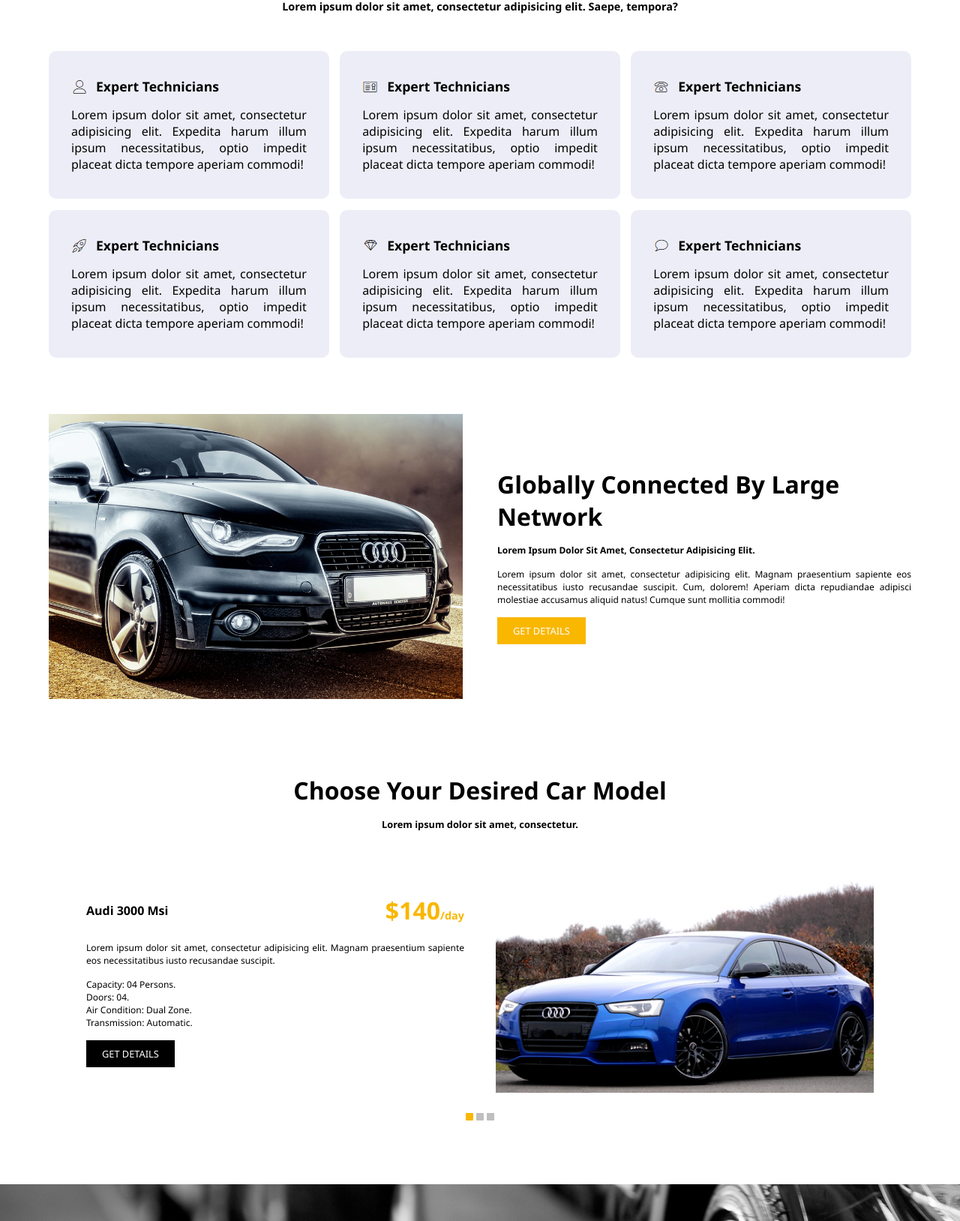
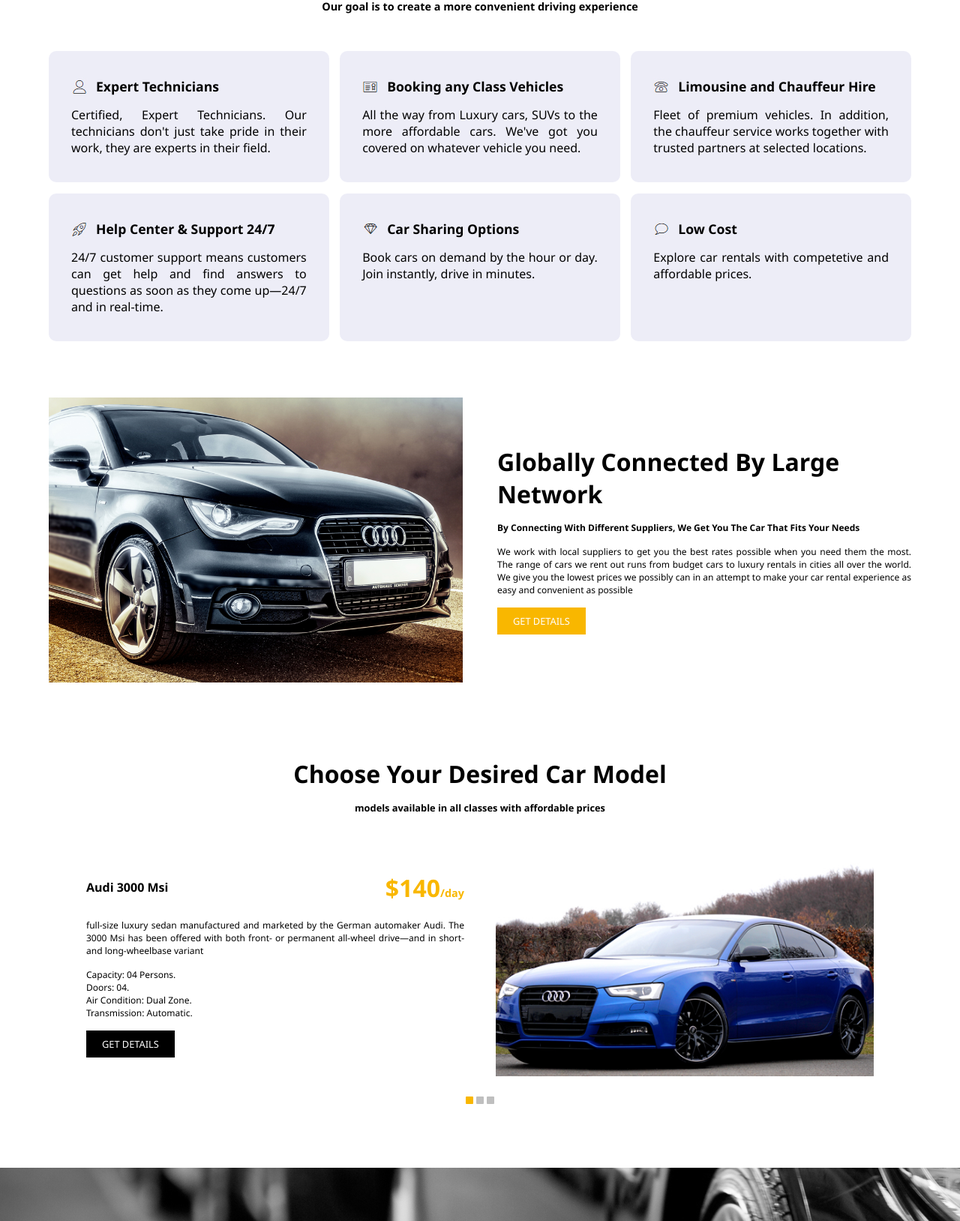
Before and after one commit to amrali21/amrali21.github.io, a plain HTML site: page carStore/index.html in a window 1280 px wide. Shown: the part 704-2332 px from the top of the page at 75% size. Drawn offline with Linux system fonts and the light colour scheme.

Commit message:
edit content

```diff
--- a/carStore/index.html
+++ b/carStore/index.html
@@ -29,9 +29,9 @@
 		<div class="wrapper">
 			<aside>
 				<h3>The royal essence of journey</h3>
-				<h1>Relaxed journey ever</h1>
-				<p>Lorem ipsum dolor sit amet, consectetur adipisicing elit. Reiciendis, asperiores maxime incidunt
-					sequi sapiente dolore!</p>
+				<h1>Most Relaxed Journey ever</h1>
+				<p>Car rentals has the vehicle selection, convenient locations and commitment to service you need to
+					make your business trip, vacation or special event</p>
 				<a href="#" class="yell-butt">rent car now</a>
 			</aside>
 
@@ -59,38 +59,44 @@
 	<section id="services">
 		<header class="wrapper">
 			<h1>what services we offer to our clients</h1>
-			<h6>Lorem ipsum dolor sit amet, consectetur adipisicing elit. Saepe, tempora?</h6>
+			<h6>Our goal is to create a more convenient driving experience
+			</h6>
 		</header>
 		<div class="wrapper">
 			<article>
 				<h2 style="background-image: url('images/icons/ico1.jpg');">Expert Technicians</h2>
-				<p>Lorem ipsum dolor sit amet, consectetur adipisicing elit. Expedita harum illum ipsum necessitatibus,
-					optio impedit placeat dicta tempore aperiam commodi!</p>
+				<p>Certified, Expert Technicians. Our technicians don't just take pride in their work, they are experts
+					in their field.</p>
 			</article>
 			<article>
-				<h2 style="background-image: url('images/icons/ico2.jpg');">Expert Technicians</h2>
-				<p>Lorem ipsum dolor sit amet, consectetur adipisicing elit. Expedita harum illum ipsum necessitatibus,
-					optio impedit placeat dicta tempore aperiam commodi!</p>
+				<h2 style="background-image: url('images/icons/ico2.jpg');">Booking any Class Vehicles
+				</h2>
+				<p>All the way from Luxury cars, SUVs to the more affordable cars. We've got you covered on whatever
+					vehicle you need.</p>
 			</article>
 			<article>
-				<h2 style="background-image: url('images/icons/ico3.jpg');">Expert Technicians</h2>
-				<p>Lorem ipsum dolor sit amet, consectetur adipisicing elit. Expedita harum illum ipsum necessitatibus,
-					optio impedit placeat dicta tempore aperiam commodi!</p>
+				<h2 style="background-image: url('images/icons/ico3.jpg');">Limousine and Chauffeur Hire
+				</h2>
+				<p>Fleet of premium vehicles. In addition, the chauffeur service works together with trusted partners at
+					selected locations.
+
+				</p>
 			</article>
 			<article>
-				<h2 style="background-image: url('images/icons/ico4.jpg');">Expert Technicians</h2>
-				<p>Lorem ipsum dolor sit amet, consectetur adipisicing elit. Expedita harum illum ipsum necessitatibus,
-					optio impedit placeat dicta tempore aperiam commodi!</p>
+				<h2 style="background-image: url('images/icons/ico4.jpg');">Help Center & Support 24/7
+				</h2>
+				<p>24/7 customer support means customers can get help and find answers to questions as soon as they come
+					up—24/7 and in real-time.</p>
 			</article>
 			<article>
-				<h2 style="background-image: url('images/icons/ico5.jpg');">Expert Technicians</h2>
-				<p>Lorem ipsum dolor sit amet, consectetur adipisicing elit. Expedita harum illum ipsum necessitatibus,
-					optio impedit placeat dicta tempore aperiam commodi!</p>
+				<h2 style="background-image: url('images/icons/ico5.jpg');">Car Sharing Options
+				</h2>
+				<p>Book cars on demand by the hour or day. Join instantly, drive in minutes.</p>
 			</article>
 			<article>
-				<h2 style="background-image: url('images/icons/ico6.jpg');">Expert Technicians</h2>
-				<p>Lorem ipsum dolor sit amet, consectetur adipisicing elit. Expedita harum illum ipsum necessitatibus,
-					optio impedit placeat dicta tempore aperiam commodi!</p>
+				<h2 style="background-image: url('images/icons/ico6.jpg');">Low Cost
+				</h2>
+				<p>Explore car rentals with competetive and affordable prices.</p>
 			</article>
 		</div>
 	</section>
@@ -100,10 +106,13 @@
 			<img src="images/about-img.jpg" alt="image">
 			<aside>
 				<h1>Globally connected by large network</h1>
-				<h6>Lorem ipsum dolor sit amet, consectetur adipisicing elit.</h6>
-				<p>Lorem ipsum dolor sit amet, consectetur adipisicing elit. Magnam praesentium sapiente eos
-					necessitatibus iusto recusandae suscipit. Cum, dolorem! Aperiam dicta repudiandae adipisci molestiae
-					accusamus aliquid natus! Cumque sunt mollitia commodi!</p>
+				<h6>By Connecting With Different Suppliers, We Get You The Car That Fits Your Needs</h6>
+				<p>We work with local suppliers to get you the best rates possible when you need them the most. The
+					range of cars we rent out runs from budget cars to luxury rentals in cities all over the world. We
+					give you the lowest prices we possibly can in an attempt to make your car rental experience as easy
+					and convenient as possible
+
+				</p>
 				<a href="#" class="yell-butt">Get Details</a>
 			</aside>
 		</div>
@@ -113,7 +122,7 @@
 
 		<header class="wrapper">
 			<h1>Choose your desired car model</h1>
-			<h6>Lorem ipsum dolor sit amet, consectetur.</h6>
+			<h6>models available in all classes with affordable prices</h6>
 		</header>
 		<div class="wrapper">
 			<aside>
@@ -122,8 +131,8 @@
 					<h2>$140<span>/day</span></h2>
 				</div>
 
-				<p>Lorem ipsum dolor sit amet, consectetur adipisicing elit. Magnam praesentium sapiente eos
-					necessitatibus iusto recusandae suscipit.</p>
+				<p>full-size luxury sedan manufactured and marketed by the German automaker Audi. The 3000 Msi has been
+					offered with both front- or permanent all-wheel drive—and in short- and long-wheelbase variant</p>
 				<p>Capacity: 04 Persons.</p>
 				<p>Doors: 04.</p>
 				<p>Air Condition: Dual Zone.</p>
@@ -143,25 +152,32 @@
 	<section id="support">
 		<div class="wrapper">
 			<h1>Experience Great Support</h1>
-			<p>Lorem ipsum dolor sit amet, consectetur adipisicing elit. Consequatur ullam accusamus facilis culpa,
-				deleniti harum velit suscipit sint quaerat corrupti quis vero a vel dolorum amet iure iusto ab
-				necessitatibus.</p>
+			<p>You've got questions, we've got answers on everything and we are here to help. Just send us your
+				questions or concerns by starting a new case and we will give you the help you need. Our support team
+				will answer your question whithin the next 48 hours.
+
+			</p>
 			<a href="#" class="yell-butt-brd">Reach Our support team</a>
 		</div>
 	</section>
 	<section id="blog">
 		<header class="wrapper">
 			<h1>Latest from our blog</h1>
-			<p>Lorem ipsum dolor sit amet, consectetur adipisicing elit. Molestiae omnis tempora, sequi perspiciatis
-				qui, velit ut quam ad quisquam suscipit illum molestias asperiores cupiditate at saepe, perferendis
-				aspernatur ab vitae.</p>
+			<p>You’re on Car Rentals blog! Here you find tips for the best car rental experience and travel guides to
+				inspire your next trip. How about renting a car with the best prices in over 160 countries?
+
+			</p>
 		</header>
 		<div class="wrapper">
 			<article>
 				<img src="images/b1.jpg" alt="">
-				<span>10 Jan 2018</span>
-				<h4>Lorem ipsum dolor sit amet, consectetur adipisicing elit.</h4>
-				<p>Lorem ipsum dolor sit amet, consectetur adipisicing elit.</p>
+				<span>10/25/2022</span>
+				<h4>Everything You Need To Know About Electric Cars
+				</h4>
+				<p>The expectation is that by 2035 at least 60% of global vehicle sales will correspond to the electric
+					car category;…
+
+				</p>
 				<footer>
 					<div><i class="far fa-heart"></i> 15 Likes</div>
 					<div><i class="far fa-comment"></i> 02 Comments</div>
@@ -169,9 +185,12 @@
 			</article>
 			<article>
 				<img src="images/b2.jpg" alt="">
-				<span>10 Jan 2018</span>
-				<h4>Lorem ipsum dolor sit amet, consectetur adipisicing elit.</h4>
-				<p>Lorem ipsum dolor sit amet, consectetur adipisicing elit.</p>
+				<span>10/20/2022</span>
+				<h4>Top 5 Destinations To Travel With Black Friday Deals
+				</h4>
+				<p>The end of the year is coming… Choose one of the 5 destinations from this list to finish 2022 in…
+
+				</p>
 				<footer>
 					<div><i class="far fa-heart"></i> 15 Likes</div>
 					<div><i class="far fa-comment"></i> 02 Comments</div>
@@ -179,9 +198,12 @@
 			</article>
 			<article>
 				<img src="images/b3.jpg" alt="">
-				<span>10 Jan 2018</span>
-				<h4>Lorem ipsum dolor sit amet, consectetur adipisicing elit.</h4>
-				<p>Lorem ipsum dolor sit amet, consectetur adipisicing elit.</p>
+				<span>10/19/2022</span>
+				<h4>3 Unmissable Places To Visit By Car In Portugal
+				</h4>
+				<p>It’s very common to rent a car to visit Portugal because it’s easy to visit more than one city on…
+
+				</p>
 				<footer>
 					<div><i class="far fa-heart"></i> 15 Likes</div>
 					<div><i class="far fa-comment"></i> 02 Comments</div>
@@ -189,9 +211,13 @@
 			</article>
 			<article>
 				<img src="images/b4.jpg" alt="">
-				<span>10 Jan 2018</span>
-				<h4>Lorem ipsum dolor sit amet, consectetur adipisicing elit.</h4>
-				<p>Lorem ipsum dolor sit amet, consectetur adipisicing elit.</p>
+				<span>07/8/2022</span>
+				<h4>Hot Spots To Travel: 6 Destinations To Visit In The Summer
+				</h4>
+				<p>What is your favorite destination for summer travel? You thought of the beach and so did we! Check
+					out the…
+
+				</p>
 				<footer>
 					<div><i class="far fa-heart"></i> 15 Likes</div>
 					<div><i class="far fa-comment"></i> 02 Comments</div>
```
